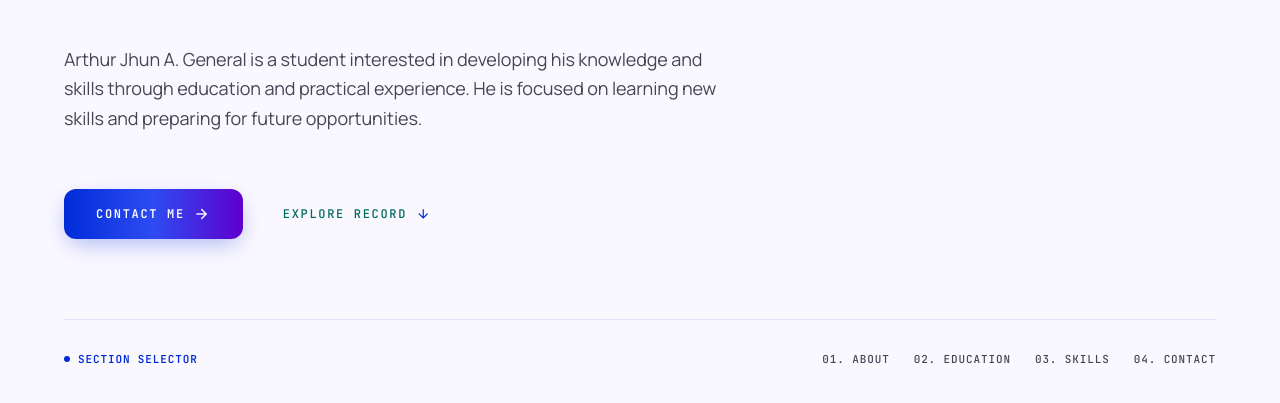
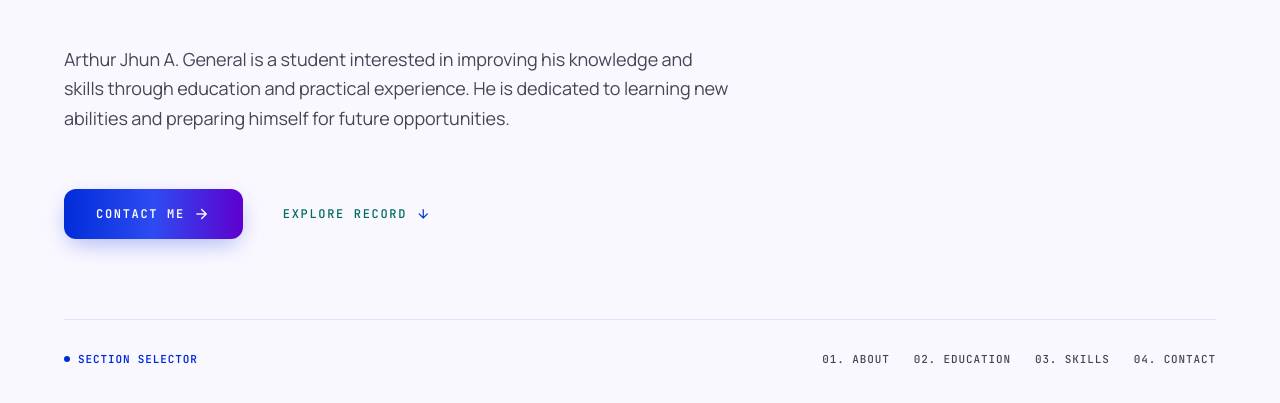
Before and after one commit to generalarthurjhun-web/IT415-task-3, a plain HTML site: page index.html in a window 1280 px wide. Shown: the part 515-918 px from the top of the page. Drawn offline with nearby package versions, Linux system fonts and the light colour scheme.

Commit message:
Update About Me - branch A

```diff
--- a/index.html
+++ b/index.html
@@ -340,10 +340,10 @@
               <p
                 class="font-body-lg text-body-lg text-on-surface-variant max-w-2xl mt-4 leading-relaxed font-normal"
               >
-                Arthur Jhun A. General is a student interested in developing his
+                Arthur Jhun A. General is a student interested in improving his
                 knowledge and skills through education and practical experience.
-                He is focused on learning new skills and preparing for future
-                opportunities.
+                He is dedicated to learning new abilities and preparing himself
+                for future opportunities.
               </p>
               <div class="pt-6 flex flex-wrap items-center gap-space-lg">
                 <a
```
